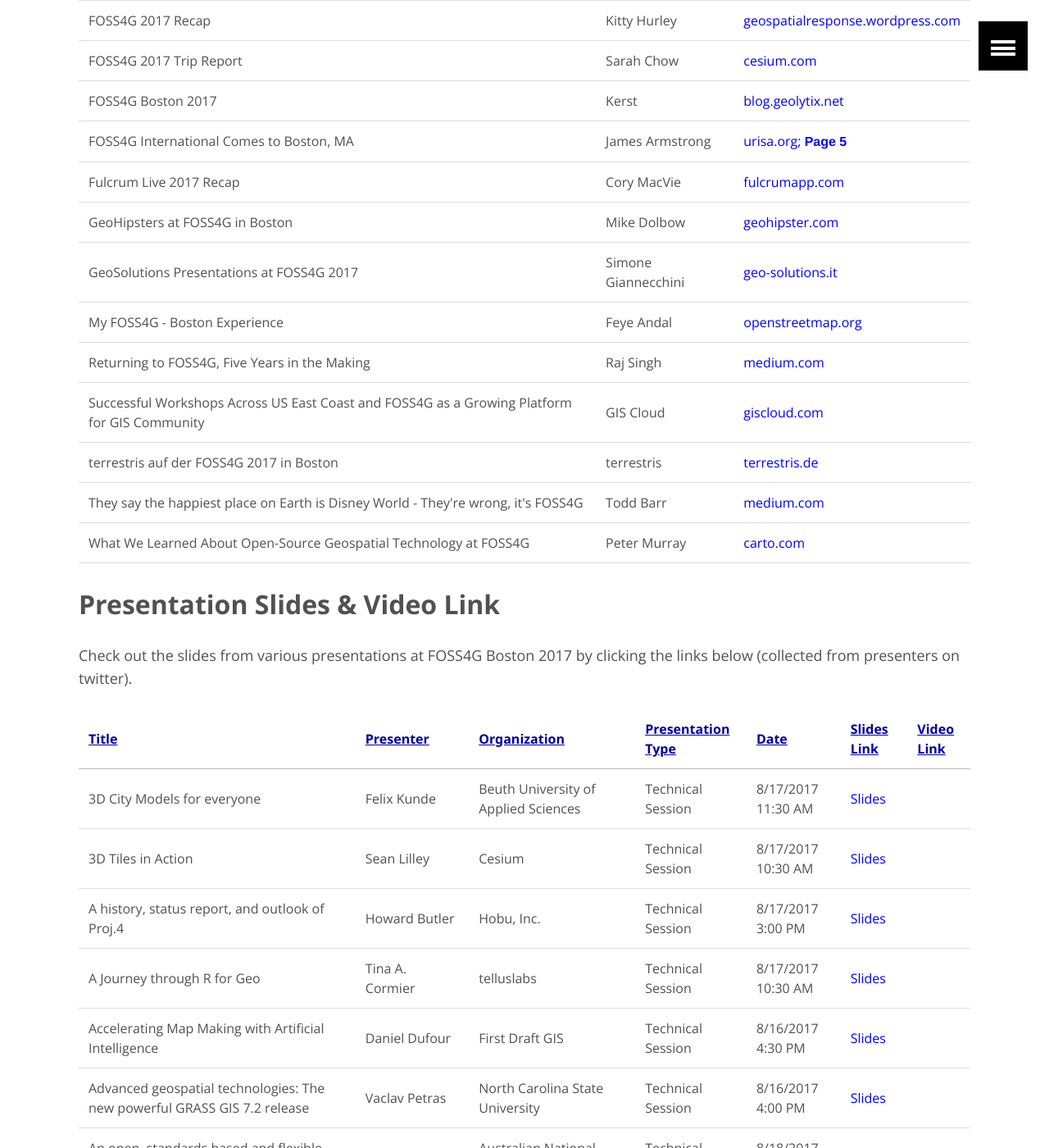
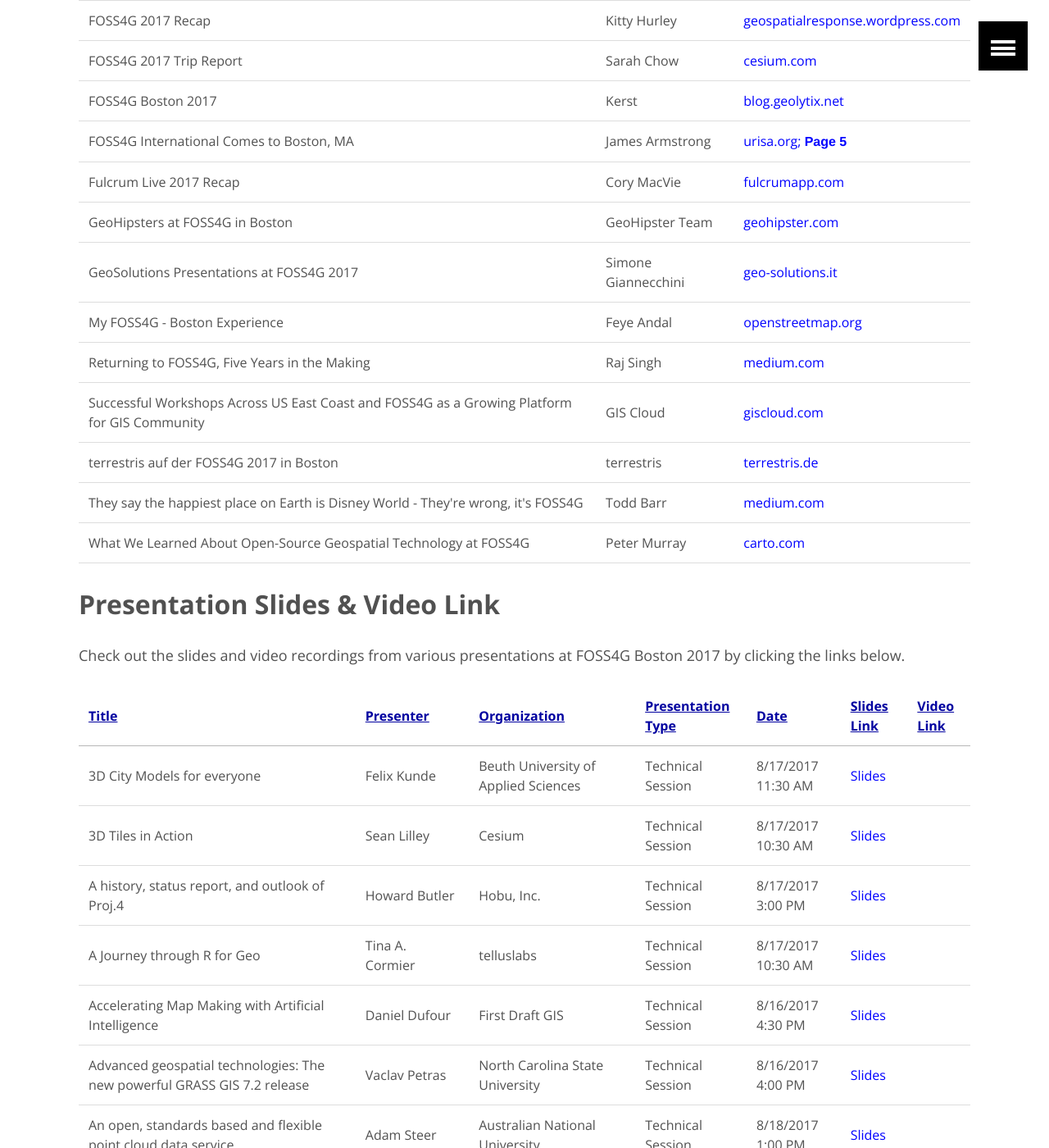
Before and after one commit to AvidGeo/foss4g2017-dev, a Jekyll site: the page built from post_conference/index.html, in a window 1280 px wide and 1400 px high, scrolled down 949 px. Shown: the whole window at 82% size. Built offline with Jekyll 4.4.1, drawn with Linux system fonts in a browser that asks for light colours.

Commit message:
edit post conference page

```diff
--- a/post_conference/index.html
+++ b/post_conference/index.html
@@ -66,7 +66,7 @@
             </tr>
             <tr>
                 <td>GeoHipsters at FOSS4G in Boston</td>
-                <td>Mike Dolbow</td>
+                <td>GeoHipster Team</td>
                 <td><a href="http://geohipster.com/2017/08/28/geohipsters-foss4g-boston/" style="color:blue;">geohipster.com</a></td>
             </tr>
             <tr><td>GeoSolutions Presentations at FOSS4G 2017</td><td>Simone Giannecchini</td><td><a href="http://www.geo-solutions.it/news/geosolutions-presentations-at-foss4g-boston-2017/" style="color:blue;">geo-solutions.it</a></td></tr>
@@ -86,7 +86,7 @@
 </tbody></table>
 
 <h2 id="slides">Presentation Slides &amp; Video Link</h2>
-<p>Check out the slides from various presentations at FOSS4G Boston 2017 by clicking the links below (collected from presenters on twitter).</p>
+<p>Check out the slides and video recordings from various presentations at FOSS4G Boston 2017 by clicking the links below.</p>
 
 <table id="myTable2">
 <thead><tr style="color:#0000A0; text-decoration:underline;"><th onclick="sortTable(0)">Title</th><th onclick="sortTable(1)">Presenter</th><th onclick="sortTable(2)">Organization</th><th onclick="sortTable(3)">Presentation Type</th><th onclick="sortTable(4)">Date</th><th>Slides Link</th><th>Video Link</th></tr></thead><tbody>
@@ -124,7 +124,7 @@
                 <td>Australian National University</td>
                 <td>Technical Session</td>
                 <td>8/18/2017 1:00 PM</td>
-                <td><a href="http://pointclouds.nci.org.au/talks/f4g_pointwps_adamsteer.pdf" style="color:blue;">Slides</a></td><td></td>
+                <td><a href="https://goo.gl/WU7Pwc" style="color:blue;">Slides</a></td><td></td>
             </tr>
             <tr>
                 <td>Analyzing Large Raster Data in a Jupyter Notebook with GeoPySpark on AWS</td>
@@ -232,7 +232,7 @@
                 <td>KnowWhere Consulting</td>
                 <td>Technical Session</td>
                 <td>8/17/2017 2:30 PM</td>
-                <td><a href=">https://t.co/DBU3Sd5rNY" style="color:blue;">Slides</a></td><td></td>
+                <td><a href="https://t.co/DBU3Sd5rNY" style="color:blue;">Slides</a></td><td></td>
             </tr>
             <tr>
                 <td>Generating quick and easy React/OpenLayers Web Maps</td>
```
